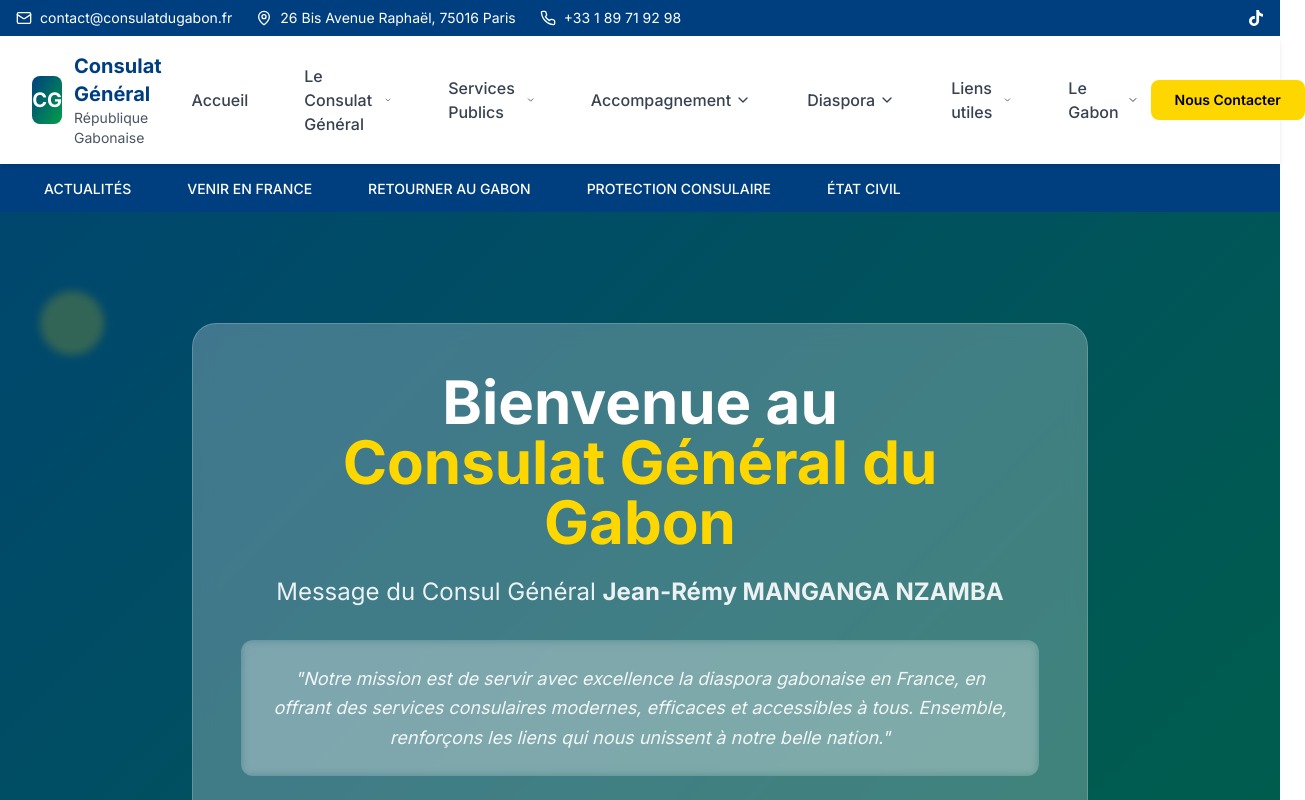
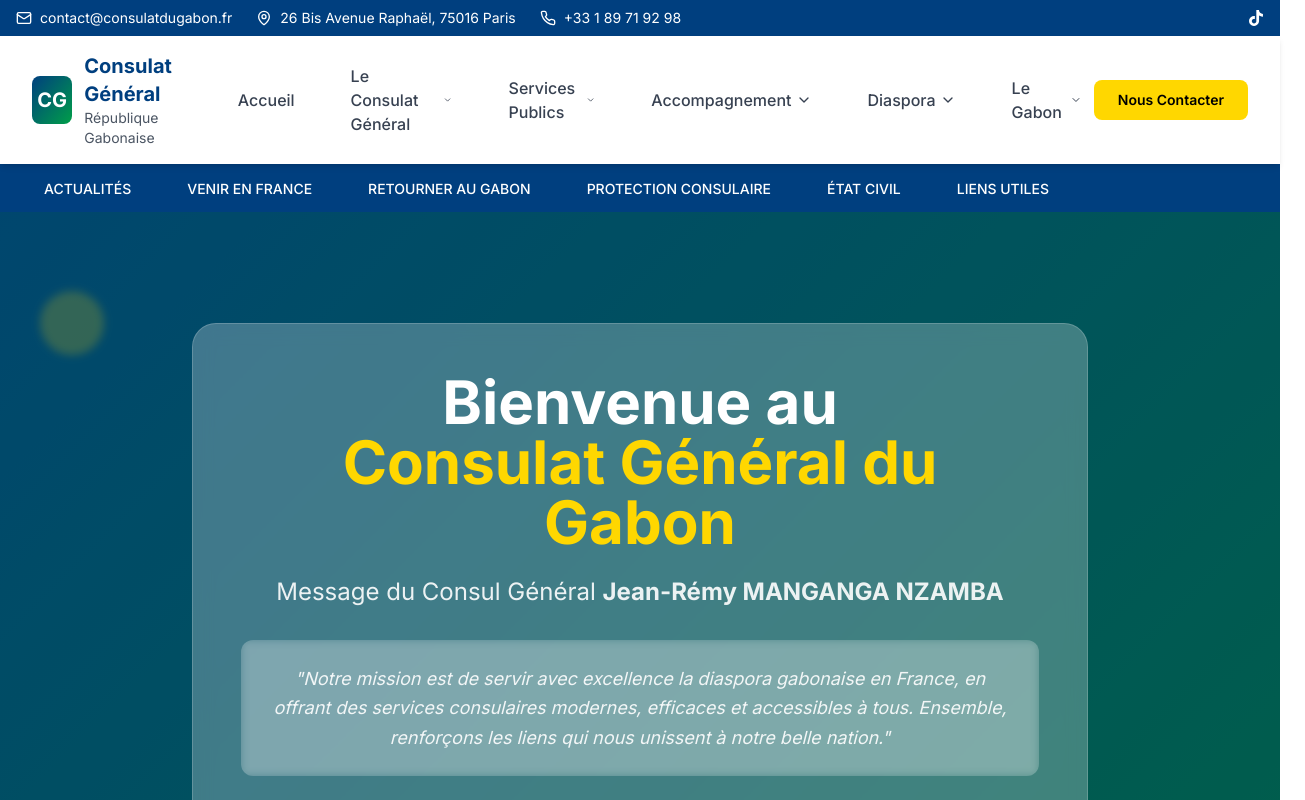
Before and after one commit to iAsted82/cggf, a Next.js app: page / in a window 1280 px wide. Shown: the top 800 px of the page, 1305 px wide, since content can reach past the window. Built offline with nearby package versions, Linux system fonts and the light colour scheme.

Commit message:
Déplacer Liens utiles dans le sous menu

```diff
--- a/components/navigation/NavigationBar.tsx
+++ b/components/navigation/NavigationBar.tsx
@@ -52,16 +52,6 @@ const menuItems = [
       { label: 'Venir en France', href: '/diaspora/venir-en-france' },
       { label: 'Retourner au Gabon', href: '/diaspora/retour-au-gabon' },
       { label: 'Communauté', href: '/diaspora/communaute' },
-    ]
-  },
-  {
-    label: 'Liens utiles',
-    href: '/liens-utiles',
-    dropdown: true,
-    items: [
-      { label: 'Sites gouvernementaux', href: '/liens-utiles/gouvernement' },
-      { label: 'Ambassades', href: '/liens-utiles/ambassades' },
-      { label: 'Organisations', href: '/liens-utiles/organisations' },
     ]
   },
   {
--- a/components/navigation/SecondaryNav.tsx
+++ b/components/navigation/SecondaryNav.tsx
@@ -10,6 +10,7 @@ const secondaryItems = [
   { label: 'RETOURNER AU GABON', href: '/diaspora/retour-au-gabon' },
   { label: 'PROTECTION CONSULAIRE', href: '/protection-consulaire' },
   { label: 'ÉTAT CIVIL', href: '/services-publics/etat-civil' },
+  { label: 'LIENS UTILES', href: '/liens-utiles' },
 ];
 
 export function SecondaryNav() {
```
